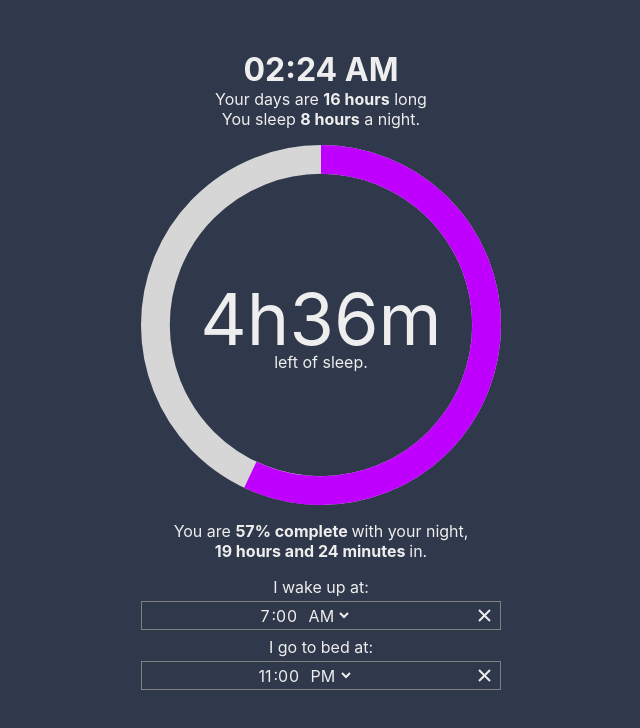
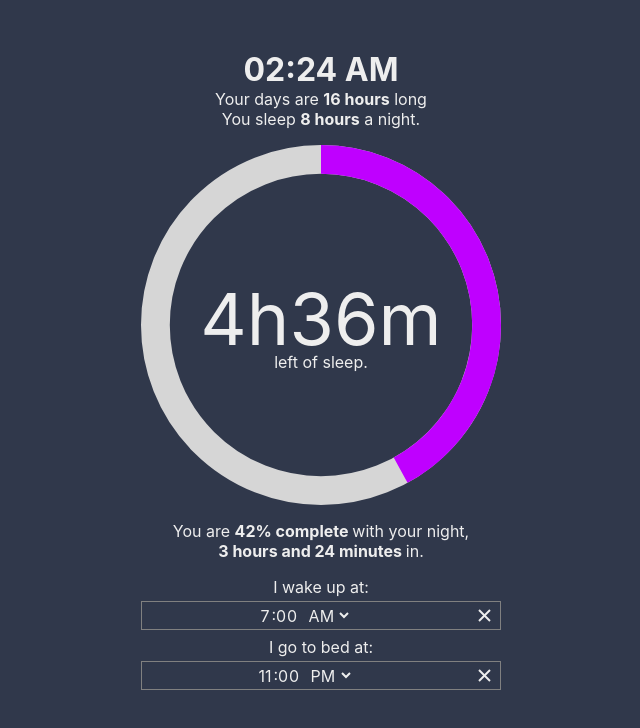
Before and after one commit to jelares/routine-timer, a React (Create React App) app: page / in a window 1280 px wide. Shown: the top 728 px of the page, without its empty margins (319-959 px from the left). Built offline with nearby package versions, Linux system fonts and the light colour scheme.

Commit message:
fixes bugs and refactors

```diff
--- a/src/timer.js
+++ b/src/timer.js
@@ -5,104 +5,72 @@ import TimePicker from 'react-time-picker';
 
 function Timer() {
     const [date, setDate] = useState(new Date());
+    const dateTime = usTimeInEuropean(date);
     const [wakeTime, onWakeTimeChange] = useState('7:00');
     const [bedTime, onBedTimeChange] = useState('23:00');
-    const timeAwake = getTimeDifference(wakeTime, bedTime);
-    const minutesIntoDay = getTimeDifference(wakeTime, usTimeInEuropean(date))
-    const minutesFromMidnights = getTimeDifference("00:00", usTimeInEuropean(date));
+    const wakeMinutes = getTimeDifference("00:00", wakeTime);
+    const bedMinutes = getTimeDifference("00:00", bedTime);
+    const timeMinutes = getTimeDifference("00:00", dateTime);
+    const state = getState(wakeMinutes, bedMinutes, timeMinutes);
+    const dayLength = getDayLength(wakeMinutes, bedMinutes, state);
+    const sleepLength = 24*60 - dayLength;
+    const clockTime = getClockTime(dateTime, wakeTime, bedTime, state);
     const awakeColor = "#f54e4e";
+    // const awakeColor = "#00d0ff";
+    // const awakeColor = "#00ffee";
     const asleepColor = "#bf00ff";
 
-    function getDayNight(wakeTime, bedTime, minutesFromMidnights) {
-      if (wakeTime == null) { wakeTime = "07:00" };
-      if (bedTime == null) { bedTime = "23:00" };
+    // Clock functions
+    function refreshClock() {
+      setDate(new Date());
+    }
 
-      const wakeMinutes = parseInt(wakeTime.slice(0,2))*60 + parseInt(wakeTime.slice(3,5));
-      const bedMinutes = parseInt(bedTime.slice(0,2))*60 + parseInt(bedTime.slice(3,5));
+    useEffect(() => {
+      const timerId = setInterval(refreshClock, 1000);
+      return function cleanup() {
+        clearInterval(timerId);
+      };
+    }, []);
 
-      if (wakeMinutes < bedMinutes) {
-        if (minutesFromMidnights > bedMinutes || minutesFromMidnights < wakeMinutes) { return "night"; }
-        else { return "day"; }
-      } else {
-        if (minutesFromMidnights < bedMinutes || minutesFromMidnights > wakeMinutes) { return "night"; }
-        else { return "day"; }
+    // Returns the difference in times in minutes: ( firstTime - secondTime ) % 24*60
+    // Assumes firstTime and secondTime are in the form hh:mm, and gives them a default value if they are null
+    function getTimeDifference(firstTime, secondTime) {
+      if (firstTime == null) { firstTime = "07:00" };
+      if (secondTime == null) { secondTime = "23:00" };
+
+      const firstMinutes = parseInt(firstTime.slice(0,2))*60 + parseInt(firstTime.slice(3,5));
+      const secondMinutes = parseInt(secondTime.slice(0,2))*60 + parseInt(secondTime.slice(3,5));
+
+      var timeDifferenceMinutes = secondMinutes - firstMinutes;
+      if (secondMinutes < firstMinutes) {
+        timeDifferenceMinutes += 24*60;
+      }
+      return timeDifferenceMinutes;
+    }
+
+    /*
+      returns the state of the clock, 0-4
+      @params (wakeMinutes, bedMinutes, timeMinutes)
+      determines if the user should be asleep or awake
+    */
+    function getState(wm, bm, tm) {
+      if (wm < bm) {
+        if (tm <= bm && tm >= wm) return 0; // awake
+        else return 1; // asleep
+
+      } else if (wm > bm) {
+        if (tm < wm && tm > bm) return 3; // alseep
+        else return 2; // awake
+
+      } else if (wm === bm) {
+        return 4;
       }
     }
 
-    function getPercentThrough(wakeTime, bedTime, minutesFromMidnights) {
-      if (wakeTime == null) { wakeTime = "07:00" };
-      if (bedTime == null) { bedTime = "23:00" };
-
-      const wakeMinutes = parseInt(wakeTime.slice(0,2))*60 + parseInt(wakeTime.slice(3,5));
-      const bedMinutes = parseInt(bedTime.slice(0,2))*60 + parseInt(bedTime.slice(3,5));
-
-      var timeDifferenceMinutes;
-
-      if (wakeMinutes < bedMinutes) {
-        if (minutesFromMidnights > bedMinutes || minutesFromMidnights < wakeMinutes) {
-          // sleeping
-          timeDifferenceMinutes = wakeMinutes - minutesFromMidnights;
-          if (timeDifferenceMinutes < 0) timeDifferenceMinutes += 24*60;
-          return Math.trunc((timeDifferenceMinutes / (24*60 - timeAwake))*100);
-        } else {
-          timeDifferenceMinutes = bedMinutes - minutesFromMidnights;
-          return Math.trunc((timeDifferenceMinutes / timeAwake)*100);
-        }
-      } else {
-        if (minutesFromMidnights > bedMinutes && minutesFromMidnights < wakeMinutes) {
-          // sleeping
-          timeDifferenceMinutes = wakeMinutes - minutesFromMidnights;
-          if (timeDifferenceMinutes < 0) timeDifferenceMinutes += 24*60;
-          return Math.trunc((timeDifferenceMinutes / (24*60 - timeAwake))*100);
-        } else {
-          timeDifferenceMinutes = bedMinutes - minutesFromMidnights;
-          return Math.trunc((timeDifferenceMinutes / timeAwake)*100);
-        }
-      }
-    }
-
-    function getPathColor(wakeTime, bedTime, minutesFromMidnights) {
-      if (wakeTime == null) { wakeTime = "07:00" };
-      if (bedTime == null) { bedTime = "23:00" };
-
-      const wakeMinutes = parseInt(wakeTime.slice(0,2))*60 + parseInt(wakeTime.slice(3,5));
-      const bedMinutes = parseInt(bedTime.slice(0,2))*60 + parseInt(bedTime.slice(3,5));
-
-      if (wakeMinutes < bedMinutes) {
-        if (minutesFromMidnights > bedMinutes || minutesFromMidnights < wakeMinutes) {
-          // sleeping
-          return asleepColor;
-        } else {
-          // awake
-          return awakeColor;
-        }
-      } else {
-        if (minutesFromMidnights < bedMinutes || minutesFromMidnights > wakeMinutes) {
-          // sleeping
-          return asleepColor;
-        } else {
-          // awake
-          return awakeColor;
-        }
-      }
-    }
-
-    function getTimerText(wakeTime, bedTime, minutesFromMidnights) {
-      if (wakeTime == null) { wakeTime = "07:00" };
-      if (bedTime == null) { bedTime = "23:00" };
-
-      const wakeMinutes = parseInt(wakeTime.slice(0,2))*60 + parseInt(wakeTime.slice(3,5));
-      const bedMinutes = parseInt(bedTime.slice(0,2))*60 + parseInt(bedTime.slice(3,5));
-
-      if (minutesFromMidnights > bedMinutes || minutesFromMidnights < wakeMinutes) {
-        // sleeping
-        return "left of sleep.";
-      } else {
-        // awake
-        return "left until bedtime.";
-      }
-    }
-
+    /*
+      Stupid function used to get the current time in hh:mm
+      because I am too lazy to look up how to do it right atm.
+    */
     function usTimeInEuropean(time) {
       const str = time.toLocaleTimeString('en-US', {hour: '2-digit', minute:'2-digit'})
       var hour = str.slice(0,2);
@@ -115,96 +83,103 @@ function Timer() {
       return hour + ":" +min;
     }
 
-    function getTimeDifference(wakeTime, bedTime) {
-      // Bed time is always assumed to be later than wake time - even if it means adding a day
-
-      if (wakeTime == null) { wakeTime = "07:00" };
-      if (bedTime == null) { bedTime = "23:00" };
-
-      const wakeMinutes = parseInt(wakeTime.slice(0,2))*60 + parseInt(wakeTime.slice(3,5));
-      const bedMinutes = parseInt(bedTime.slice(0,2))*60 + parseInt(bedTime.slice(3,5));
-
-      var timeDifferenceMinutes = bedMinutes - wakeMinutes;
-      if (bedMinutes < wakeMinutes) {
-        timeDifferenceMinutes += 24*60;
-      }
-      return timeDifferenceMinutes;
+    // returns the length of time which the user is awake based on the state
+    function getDayLength(wakeMinutes, bedMinutes, state) {
+      if (state === 0 || state === 1) return (bedMinutes - wakeMinutes);
+      else if (state === 2 || state === 3) return (24*60 - (wakeMinutes - bedMinutes));
+      else if (state === 4) return 0;
     }
 
-    function refreshClock() {
-        setDate(new Date());
+    // returns the time which should be shown on the clock based on the state, in minutes
+    function getClockTime(dateTime, wakeTime, bedTime, state) {
+      if (state === 0 || state === 2) return getTimeDifference(dateTime, bedTime);
+      else if (state === 1 || state === 3) return getTimeDifference(dateTime, wakeTime);
+      else if (state === 4) return 0;
     }
 
+    // returns the percent through the clock which you should be at, based on clock time and state
+    function getPercentThrough(dateTime, wakeTime, bedTime, state, dayLength, sleepLength) {
+      if (state === 0) return Math.trunc(getTimeDifference(wakeTime, dateTime)*100/dayLength);
+      else if (state === 1) return Math.trunc(getTimeDifference(bedTime, dateTime)*100/sleepLength);
+      else if (state === 2) return Math.trunc(getTimeDifference(wakeTime, dateTime)*100/dayLength);
+      else if (state === 3) return Math.trunc(getTimeDifference(bedTime, dateTime)*100/sleepLength);
+      else if (state === 4) return 50;
+    }
+
+    function getTimeIntoDay(dateTime, wakeTime, bedTime, state) {
+      if (state === 0) return getTimeDifference(wakeTime, dateTime);
+      else if (state === 1) return getTimeDifference(bedTime, dateTime);
+      else if (state === 2) return getTimeDifference(wakeTime, dateTime);
+      else if (state === 3) return getTimeDifference(bedTime, dateTime);
+      else if (state === 4) return "42";
+    }
+
+    // Turns the time to be shown on the clock in minutes into an apporpriate string
+    function getHoursLeftString(timeDifferenceMinutes) {
+      const hours = Math.floor(timeDifferenceMinutes / 60);
+      const mins = timeDifferenceMinutes % 60;
+
+      if (hours === 0) return mins.toString() +"m";
+      if (mins === 0) return hours.toString() +"h";
+
+      return hours.toString() +"h" + mins.toString() + "m";
+    }
+
+    // Returns the text to go under the main number in the timer
+    function getTimerText(state) {
+      if (state === 0 || state === 2) return "left until bedtime.";
+      else if (state === 1 || state === 3) return "left of sleep.";
+      else if (state === 4) return "You never wake up.";
+    }
+
+    // Returns night or day depending on the state
+    function getDayNight(state) {
+      if (state === 0 || state === 2) return "day";
+      else if (state === 1 || state === 3) return "night";
+      else if (state === 4) return "eternal slumber";
+    }
+
+    // Reutns the path color depending on the state
+    function getPathColor(state) {
+      if (state === 0 || state === 2) return awakeColor;
+      else if (state === 1 || state === 3 || state === 4) return asleepColor;
+    }
+
+    // returns a number of minutes into the day as a gramatically correct hours and minutes string
     function getHoursString(timeDifferenceMinutes) {
       const hours = Math.floor(timeDifferenceMinutes / 60);
       const mins = timeDifferenceMinutes % 60;
 
       if (hours === 0 && mins === 1) return "1 minute";
-
       if (mins === 0 && hours === 1) return "1 hour";
-
       if (hours === 0) return mins.toString() +" minutes";
-
       if (mins === 0) return hours.toString() +" hours";
-
       if (hours === 1 && mins === 1) return "1 hour and 1 minute";
-
       if (hours === 1) return "1 hour and " + mins.toString() + " minutes";
-
       if (mins === 1) return hours.toString() +" hours and 1 minute";
 
       return hours.toString() +" hours and " + mins.toString() + " minutes";
     }
 
-    function getHoursLeftString(wakeTime, bedTime, minutesFromMidnights) {
-      if (wakeTime == null) { wakeTime = "07:00" };
-      if (bedTime == null) { bedTime = "23:00" };
-
-      const wakeMinutes = parseInt(wakeTime.slice(0,2))*60 + parseInt(wakeTime.slice(3,5));
-      const bedMinutes = parseInt(bedTime.slice(0,2))*60 + parseInt(bedTime.slice(3,5));
-
-      var timeDifferenceMinutes;
-      if (minutesFromMidnights > bedMinutes || minutesFromMidnights < wakeMinutes) {
-        // sleeping
-        timeDifferenceMinutes = wakeMinutes - minutesFromMidnights;
-        if (timeDifferenceMinutes < 0) timeDifferenceMinutes += 24*60
-
-      } else {
-        timeDifferenceMinutes = bedMinutes - minutesFromMidnights;
-      }
-
-      const hours = Math.floor(timeDifferenceMinutes / 60);
-      const mins = timeDifferenceMinutes % 60;
-
-      return hours.toString() +"h" + mins.toString() + "m";
-    }
-
-    useEffect(() => {
-        const timerId = setInterval(refreshClock, 1000);
-        return function cleanup() {
-          clearInterval(timerId);
-        };
-      }, []);
-
     return (
       <div>
         <div><h1 style= {{margin: 0}}>{date.toLocaleTimeString(navigator.language, {hour: '2-digit', minute:'2-digit'})}</h1></div>
-        <div>Your days are <b>{getHoursString(timeAwake)}</b> long</div>
-        <div style= {{marginBottom: 16}}>You sleep <b>{getHoursString((24*60) - timeAwake)}</b> a night.</div>
+        <div>Your days are <b>{getHoursString(dayLength)}</b> long</div>
+        <div style= {{marginBottom: 16}}>You sleep <b>{getHoursString(sleepLength)}</b> a night.</div>
         <div>
-          <CircularProgressbarWithChildren value={getPercentThrough(wakeTime, bedTime, minutesFromMidnights)} text={getHoursLeftString(wakeTime, bedTime, minutesFromMidnights)} styles={buildStyles({
+          <CircularProgressbarWithChildren value={getPercentThrough(dateTime, wakeTime, bedTime, state, dayLength, sleepLength)} text={getHoursLeftString(clockTime)} styles={buildStyles({
               textColor:'#eee',
-              pathColor:getPathColor(wakeTime, bedTime, minutesFromMidnights),
+              pathColor:getPathColor(state),
               tailColor:'rgba(255,255,255,.2)',
               strokeLinecap: 'butt'
           }
           )}>
-            <p style={{ marginTop: 90 }}>{getTimerText(wakeTime, bedTime, minutesFromMidnights)}</p>
+            <p style={{ marginTop: 90 }}>{getTimerText(state)}</p>
           </CircularProgressbarWithChildren>
         </div>
         <div>
-          <p style={{marginBottom: 0}}>You are <b>{getPercentThrough(wakeTime, bedTime, minutesFromMidnights)}% complete </b> with your {getDayNight(wakeTime, bedTime, minutesFromMidnights)},</p>
-          <p style={{marginTop: 0}}><b>{getHoursString(minutesIntoDay)} </b> in.</p>
+          <p style={{marginBottom: 0}}>You are <b>{getPercentThrough(dateTime, wakeTime, bedTime, state, dayLength, sleepLength)}% complete </b> with your {getDayNight(state)},</p>
+          <p style={{marginTop: 0}}><b>{getHoursString(getTimeIntoDay(dateTime, wakeTime, bedTime, state))} </b> in.</p>
         </div>
         <div style= {{marginBottom: 4}}>I wake up at:</div>
         <div style= {{marginBottom: 7}}>
@@ -220,8 +195,6 @@ function Timer() {
 
 export default Timer;
 
-// BUG 2: If you wake up time is = to your bed time you get strange behavior
-
 // Next features:
 // there should be a demarcated area on the ring for bedtime and daytime routines
 // list of tasks to do for the day (can check them off) and your time estimates, it will tell you how long the remaining tasks take and if you have enough time to complete them. Can somehow mix in with daily tasks.
```
